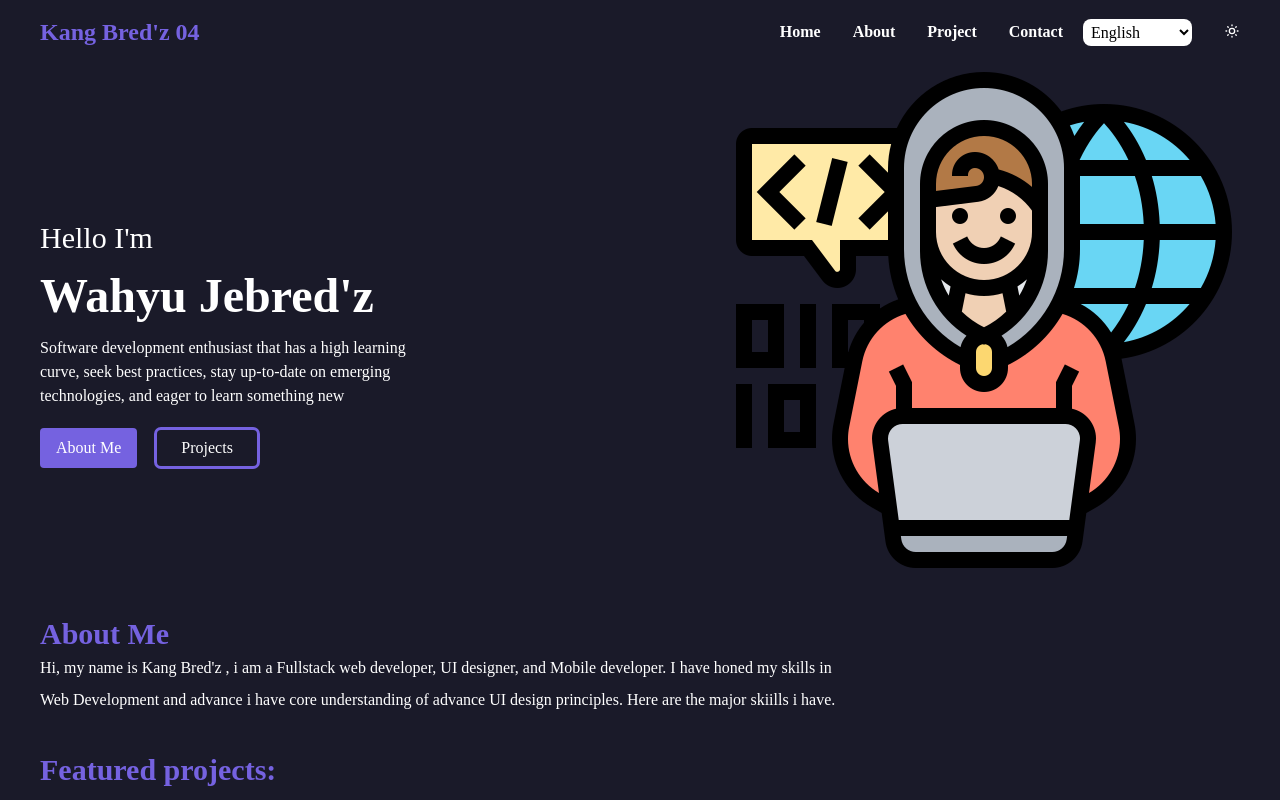
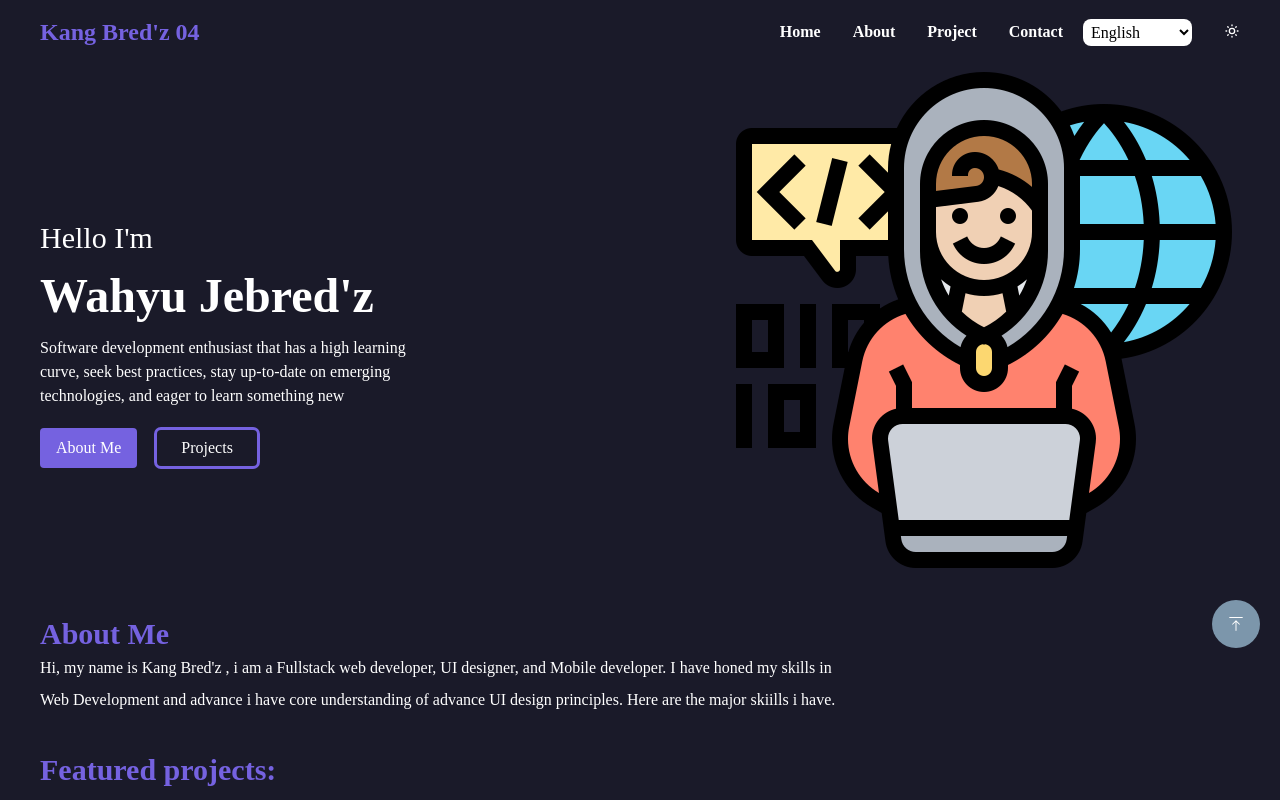
Before and after one commit to kangzBredz04/kangbredz-website-portofolio, a React (Vite) app: page / in a window 1280 px wide. Shown: the top 800 px of the page. Built offline with nearby package versions, Linux system fonts and the light colour scheme; a web font is replaced by a local one.

Commit message:
Update ScrollButton

```diff
--- a/src/App.jsx
+++ b/src/App.jsx
@@ -10,6 +10,7 @@ import { useState } from "react";
 import { useRef } from "react";
 import { RxPinTop } from "react-icons/rx";
 import { useEffect } from "react";
+import ButtonScroll from "./components/ButtonScroll";
 
 export const ThemeContext = createContext({
   theme: null,
@@ -48,14 +49,6 @@ export default function App() {
   const [language, setLanguage] = useState("en");
   const scrollRef = useRef(null);
 
-  const handleScroll = (ref) => {
-    window.scrollTo({
-      top: ref.offsetTop,
-      left: 0,
-      behavior: "smooth",
-    });
-  };
-
   useEffect(() => {
     console.log(
       `${
@@ -73,21 +66,21 @@ export default function App() {
           theme === "dark" ? "bg-[#1a1a29] text-white" : "bg-white text-black"
         }`}
       >
+        <ButtonScroll scrollRef={scrollRef} />
         <Header scrollRef={scrollRef} />
         <Home />
         <About />
         <Project />
         <Contact />
         <Footer />
-        {/* <ButtonScroll s /> */}
-        <div
+        {/* <div
           className="absolute right-2 bg-red-600 p-4  rounded-full cursor-pointer"
           onClick={() => {
             handleScroll(scrollRef.current);
           }}
         >
           <RxPinTop />
-        </div>
+        </div> */}
       </div>
     </ThemeContext.Provider>
   );
--- a/src/components/ButtonScroll.jsx
+++ b/src/components/ButtonScroll.jsx
@@ -1,13 +1,24 @@
-// import React from "react";
-// import { RxPinTop } from "react-icons/rx";
+import React from "react";
+import { RxPinTop } from "react-icons/rx";
 
+function ButtonScroll({ scrollRef }) {
+  const handleScroll = (ref) => {
+    window.scrollTo({
+      top: ref.offsetTop,
+      left: 0,
+      behavior: "smooth",
+    });
+  };
+  return (
+    <div
+      className="sticky top-3/4 left-full z-20 mr-5 -mb-12  w-12 h-12 bg-[#7C96AB] p-4 rounded-full cursor-pointer"
+      onClick={() => {
+        handleScroll(scrollRef.current);
+      }}
+    >
+      <RxPinTop />
+    </div>
+  );
+}
 
-// function ButtonScroll({ scrollRef }) {
-//   return (
-//     <div className="absolute right-2 bg-red-600 p-4  rounded-full cursor-pointer ">
-//       <RxPinTop onClick={() => } />
-//     </div>
-//   );
-// }
-
-// export default ButtonScroll;
+export default ButtonScroll;
```
